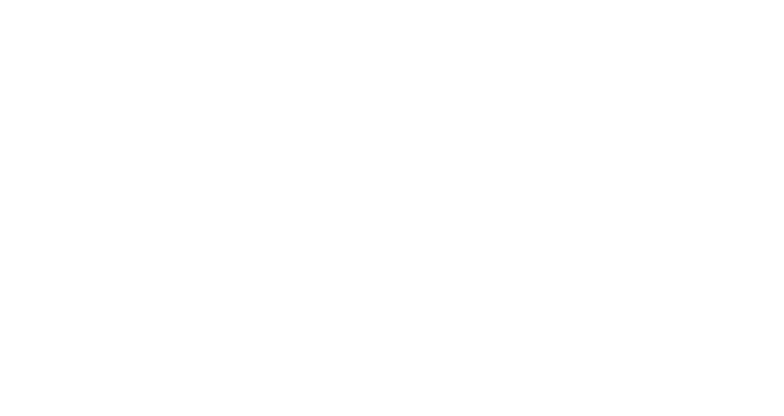
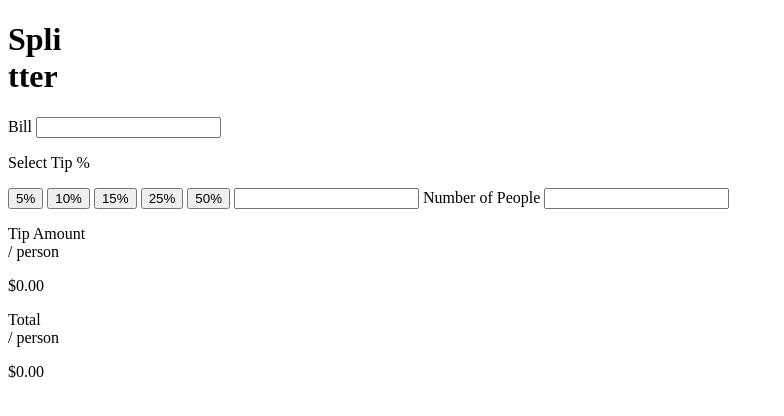
Before and after one commit to moussatougri/tip-calculator-app, a plain HTML site: page index.html in a window 1280 px wide. Shown: the whole page, without its empty margins (0-784 px from the left). Drawn offline with Linux system fonts and the light colour scheme.

Commit message:
html structur

```diff
--- a/index.html
+++ b/index.html
@@ -14,6 +14,38 @@
     <link rel="stylesheet" href="style.css" />
   </head>
   <body>
+    <header>
+      <h1>Spli<br />tter</h1>
+    </header>
+    <main>
+      <section class="calculator-container">
+        <article class="input-form">
+          <form action="" class="form">
+            <label for="bill">Bill</label>
+            <input type="text" name="bill" />
+            <p class="select-tip">Select Tip %</p>
+            <button class="tip">5%</button>
+            <button class="tip">10%</button>
+            <button class="tip">15%</button>
+            <button class="tip">25%</button>
+            <button class="tip">50%</button>
+            <input type="number" name="custom" id="custom-tip" />
+            <label for="number-people">Number of People</label>
+            <input type="number" name="number-people" id="number-people" />
+          </form>
+        </article>
+        <article class="result">
+          <div class="tip-amount">
+            <p>Tip Amount <br /><span>/ person</span></p>
+            <span class="display">$0.00</span>
+          </div>
+          <div class="total">
+            <p>Total <br /><span>/ person</span></p>
+            <span class="display">$0.00</span>
+          </div>
+        </article>
+      </section>
+    </main>
     <script src="script.js"></script>
   </body>
 </html>
```
